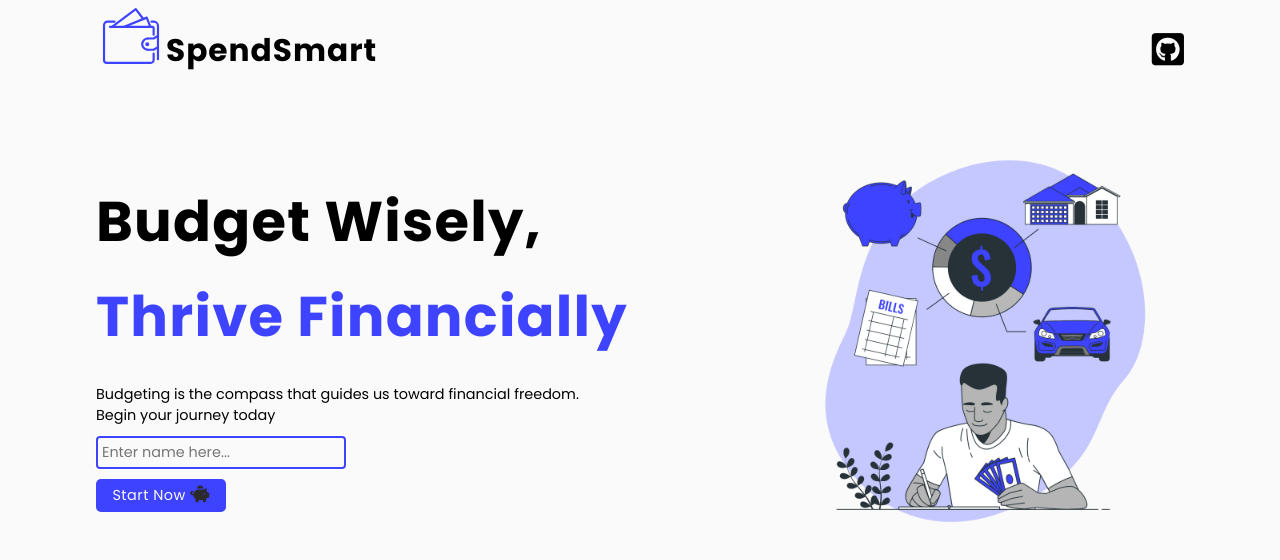
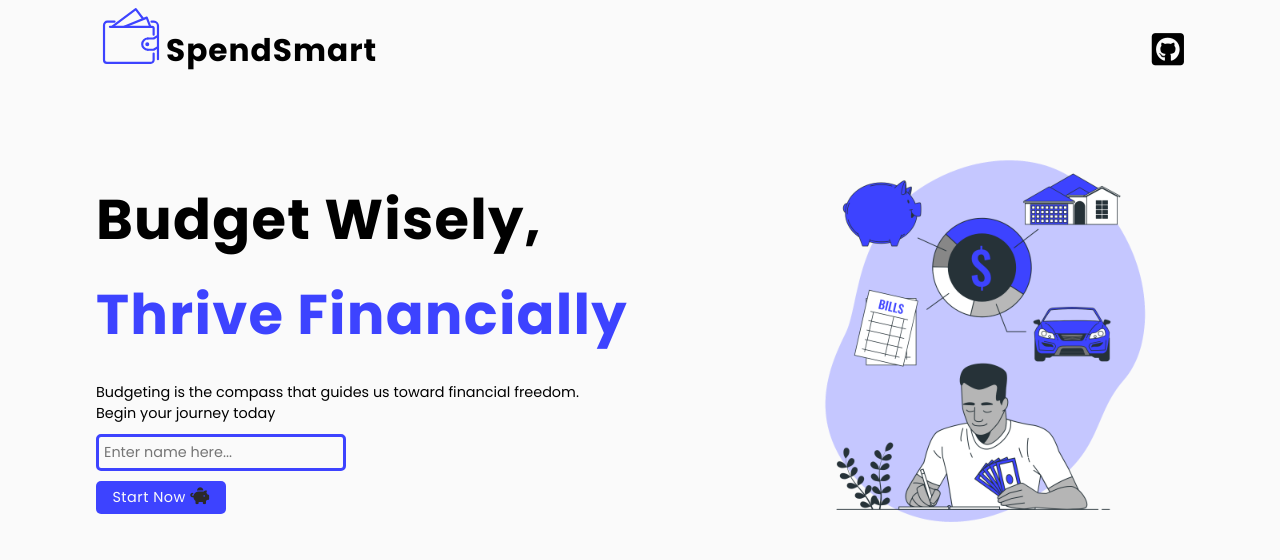
Before and after one commit to chrismbah/Spend-Smart, a React (Vite) app: page / in a window 1280 px wide. Shown: the top 560 px of the page. Built offline with nearby package versions, Linux system fonts and the light colour scheme.

Commit message:
Minor changes

```diff
--- a/src/App.css
+++ b/src/App.css
@@ -18,7 +18,7 @@
   --box-shadow-2: rgba(50, 50, 93, 0.25) 0px 2px 5px -1px, rgba(0, 0, 0, 0.3) 0px 1px 3px -1px;;
   --box-shadow-3: rgba(99, 99, 99, 0.2) 0px 2px 8px 0px;
   --box-shadow-4: rgba(0, 0, 0, 0.1) 0px 4px 6px -1px, rgba(0, 0, 0, 0.06) 0px 2px 4px -1px;
-
+  --box-shadow-5: rgba(0, 0, 0, 0.05) 0px 1px 2px 0px;
   --transition-1: 0.2s ease;
   --transition-2: 0.4s ease-in;
 
--- a/src/components/Home/Home.css
+++ b/src/components/Home/Home.css
@@ -31,11 +31,12 @@
 .header-title input{
     width: 250px;
     padding: 5px;
-    border: 1.5px solid black;
-    border-color: var(--black-theme-1);
-    outline-color: black;
+    border: 3px solid ;
+    /* border-color: var(--black-theme-1); */
+    border-color: var(--secondary-theme-2);
     font-size: .9rem;
     font-weight: 500;
+    border-radius: 5px;
 }
 
 .header-title input::placeholder{
@@ -43,7 +44,8 @@
 
 }
 .header-title .name-box:focus{
-    outline-color: var(--secondary-theme-2);
+    /* outline-color: var(--secondary-theme-2); */
+    outline: none;
 }
 .header-title .start-btn{
     transition: var(--transition-1);
```
